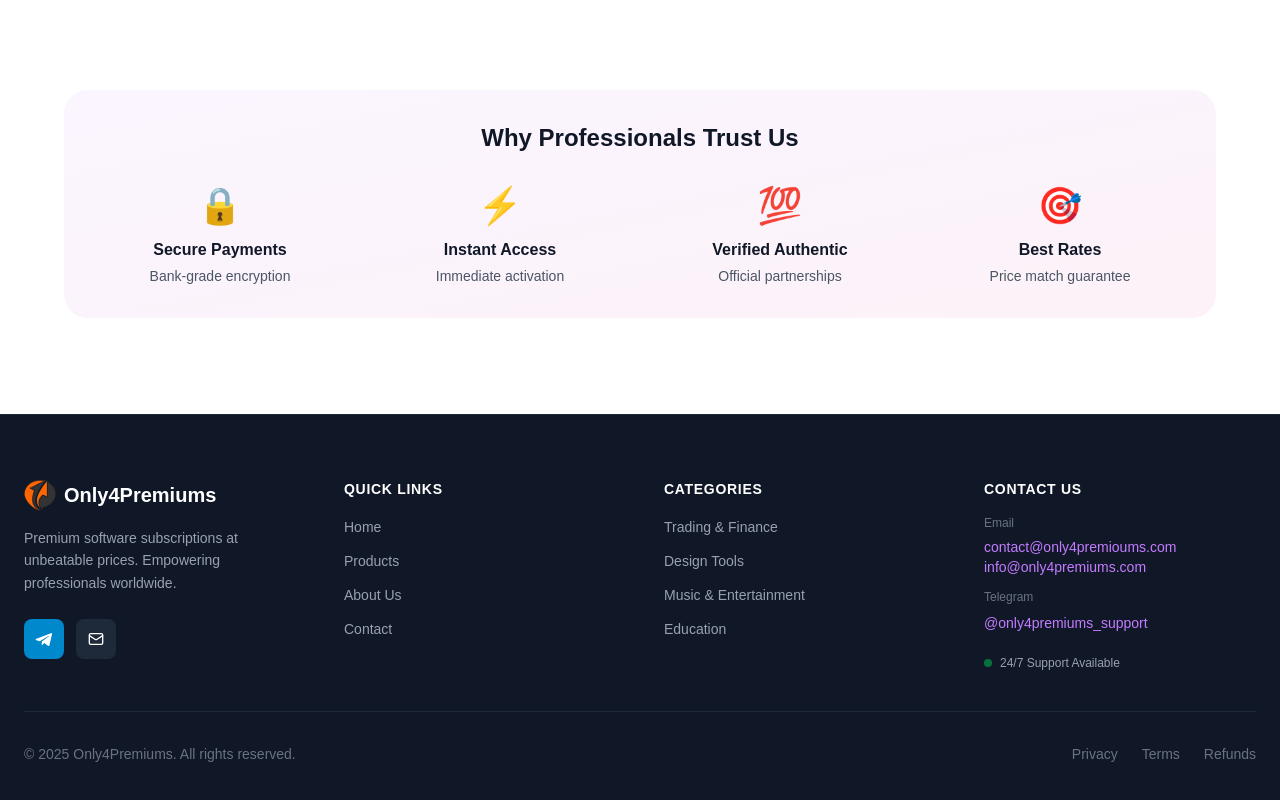
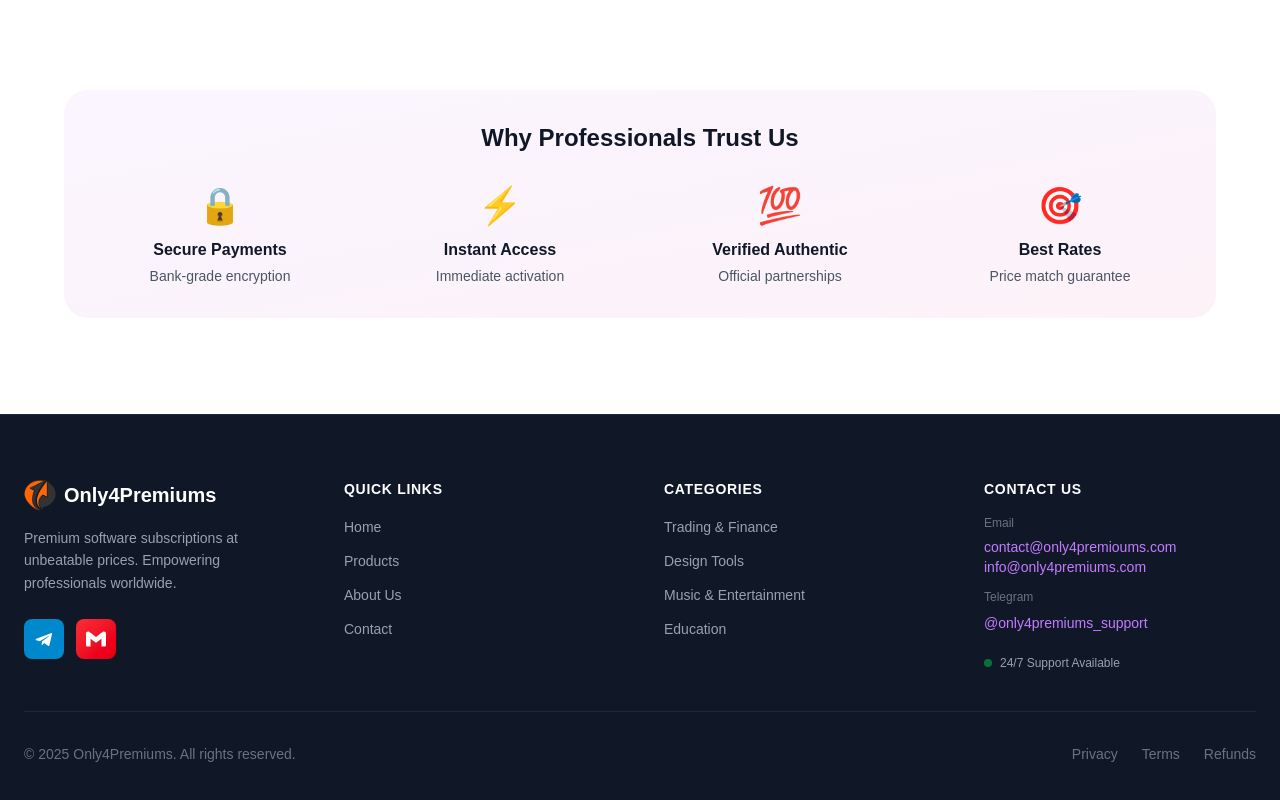
Before and after one commit to deven065/only4premiums, a Next.js app: page / in a window 1280 px wide. Shown: the part 5909-6709 px from the top of the page. Built offline with nearby package versions, Linux system fonts and the light colour scheme.

Commit message:
Update Gmail icon in Footer with proper branding
- Replace generic Mail icon with Gmail SVG
- Add Gmail red gradient background (from-red-500 to-red-600)
- Maintain consistent sizing and hover effects
- Remove unused Mail import

```diff
--- a/components/Footer.tsx
+++ b/components/Footer.tsx
@@ -1,4 +1,3 @@
-import { Mail } from 'lucide-react'
 import Link from 'next/link'
 import Image from 'next/image'
 
@@ -28,8 +27,10 @@
                   <path d="M94.9297 148.838L91.3906 195.273C96.5156 195.273 98.7656 193.023 101.516 190.273L123.141 169.398L167.766 202.023C176.391 206.773 182.641 204.398 185.016 193.898L215.891 64.3984L215.953 64.3359C218.703 51.2734 211.203 46.5234 202.828 49.8984L28.8281 118.148C16.2656 123.148 16.3281 130.523 26.9531 133.898L69.2031 147.648L173.516 84.6484C178.391 81.5234 182.891 83.3984 179.266 86.5234"/>
                 </svg>
               </a>
-              <a href="mailto:contact@only4premioums.com" className="w-9 h-9 sm:w-10 sm:h-10 bg-gray-800 hover:bg-purple-600 rounded-lg flex items-center justify-center hover:scale-105 transition-all" aria-label="Email">
-                <Mail className="h-3.5 w-3.5 sm:h-4 sm:w-4 text-white" />
+              <a href="mailto:contact@only4premioums.com" className="w-9 h-9 sm:w-10 sm:h-10 bg-linear-to-br from-red-500 to-red-600 hover:from-red-600 hover:to-red-700 rounded-lg flex items-center justify-center hover:scale-105 transition-all" aria-label="Gmail">
+                <svg className="h-4 w-4 sm:h-5 sm:w-5" viewBox="0 0 24 24" fill="white">
+                  <path d="M24 5.457v13.909c0 .904-.732 1.636-1.636 1.636h-3.819V11.73L12 16.64l-6.545-4.91v9.273H1.636A1.636 1.636 0 0 1 0 19.366V5.457c0-2.023 2.309-3.178 3.927-1.964L5.455 4.64 12 9.548l6.545-4.91 1.528-1.145C21.69 2.28 24 3.434 24 5.457z"/>
+                </svg>
               </a>
             </div>
           </div>
```
